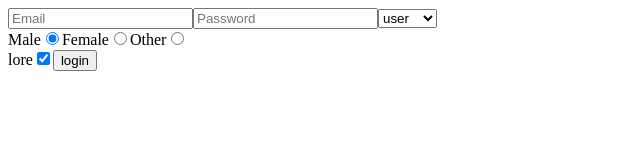
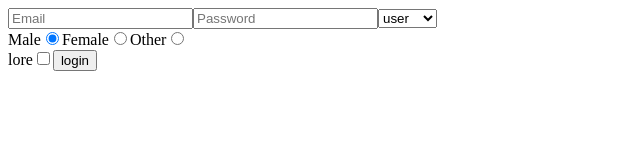
Before and after one commit to golabisib/learnReact, a React (Vite) app in the folder learningReact/: page / in a window 1280 px wide. Shown: the top 160 px of the page, without its empty margins (0-640 px from the left). Built offline with nearby package versions, Linux system fonts and the light colour scheme.

Commit message:
The summery of formHandling in one function is added to form component

```diff
--- a/learningReact/src/App.jsx
+++ b/learningReact/src/App.jsx
@@ -36,5 +36,5 @@ import Form from "./form.jsx"
     </>
     )
 }
-//55
+//56
 export default App
--- a/learningReact/src/form.jsx
+++ b/learningReact/src/form.jsx
@@ -2,50 +2,70 @@ import { useState } from "react"
 
 
 function Form() {
-    //email function:
-    const [email, setEmail] = useState("")
-    const emailHandler = (event) =>{
-        setEmail(event.target.value)
-    }
-    //password function
-    const [password, setPassword] = useState("")
-    const passwordHandler = (event) =>{
-        setPassword(event.target.value)
-    }
-    // select function
-    const [role, setRole] = useState("user")
-    const selectHandler = (event) =>{
-        setRole(event.target.value);
-    }
-    //radio function
-    const [gender, setGender] = useState("male")
-    const genderHandler = (event) =>{
-        setGender(event.target.value)
-    }
-    //checkbox function
-    const [rules, setRules] = useState("true");
-    const rulesHandler = () =>{
-        setRules((rules) => !rules);
-    }
+    // //email function:
+    // const [email, setEmail] = useState("")
+    // const emailHandler = (event) =>{
+    //     setEmail(event.target.value)
+    // }
+    // //password function
+    // const [password, setPassword] = useState("")
+    // const passwordHandler = (event) =>{
+    //     setPassword(event.target.value)
+    // }
+    // // select function
+    // const [role, setRole] = useState("user")
+    // const selectHandler = (event) =>{
+    //     setRole(event.target.value);
+    // }
+    // //radio function
+    // const [gender, setGender] = useState("male")
+    // const genderHandler = (event) =>{
+    //     setGender(event.target.value)
+    // }
+    // //checkbox function
+    // const [rules, setRules] = useState("true");
+    // const rulesHandler = () =>{
+    //     setRules((rules) => !rules);
+    // }
     // login function
     const loginHandler = () =>{
-        console.log({email, password, role, gender, rules})
+        console.log({form})
+    }
+    // summery of up
+    const [form, setForm] = useState({
+        email: "",
+        password: "",
+        role: "user",
+        gender:"male",
+        rules: false,
+    });
+    const changeHandler = (event) =>{
+        const name = event.target.name;
+        const value = event.target.value;
+        if (name === "rules"){
+            setForm((form) => ({...form, rules: !form.rules}));
+
+        }else{
+            setForm((form) => ({...form, [name]: value }))
+        }
     }
     return (
         <>
         <input
             type="text"
             placeholder="Email"
-            value={email}
-            onChange={emailHandler}
+            name="email"
+            value={form.email}
+            onChange={changeHandler}
         />
         <input
             type="password"
             placeholder="Password"
-            value={password}
-            onChange={passwordHandler}
+            name="password"
+            value={form.password}
+            onChange={changeHandler}
         />
-        <select value={role} onChange={selectHandler}>
+        <select value={form.role} name="role" onChange={changeHandler}>
             <option value="user">user</option>
             <option value="admin">admin</option>
             <option value="value">writer</option>
@@ -57,7 +77,7 @@ function Form() {
                 name="gender"
                 id="male"
                 value="male"
-                onChange={genderHandler}
+                onChange={changeHandler}
                 checked={true}
             />{ /*for select one of radios we named the group of options the same name */}
             <label htmlFor="female">Female</label>
@@ -66,7 +86,7 @@ function Form() {
                 name="gender"
                 id="female"
                 value="female"
-                onChange={genderHandler}
+                onChange={changeHandler}
             />
             <label htmlFor="other">Other</label>
             <input
@@ -74,15 +94,16 @@ function Form() {
                 name="gender"
                 id="other"
                 value="other"
-                onChange={genderHandler}
+                onChange={changeHandler}
             />
         </div>
         <label htmlFor="rules">lore</label>
         <input
             type="checkbox"
+            name="rules"
             id="rules"
-            onChange={rulesHandler}
-            checked = {rules}/>
+            onChange={changeHandler}
+            checked = {form.rules}/>
         <button onClick={loginHandler}>login</button>
         </>
         )
```
